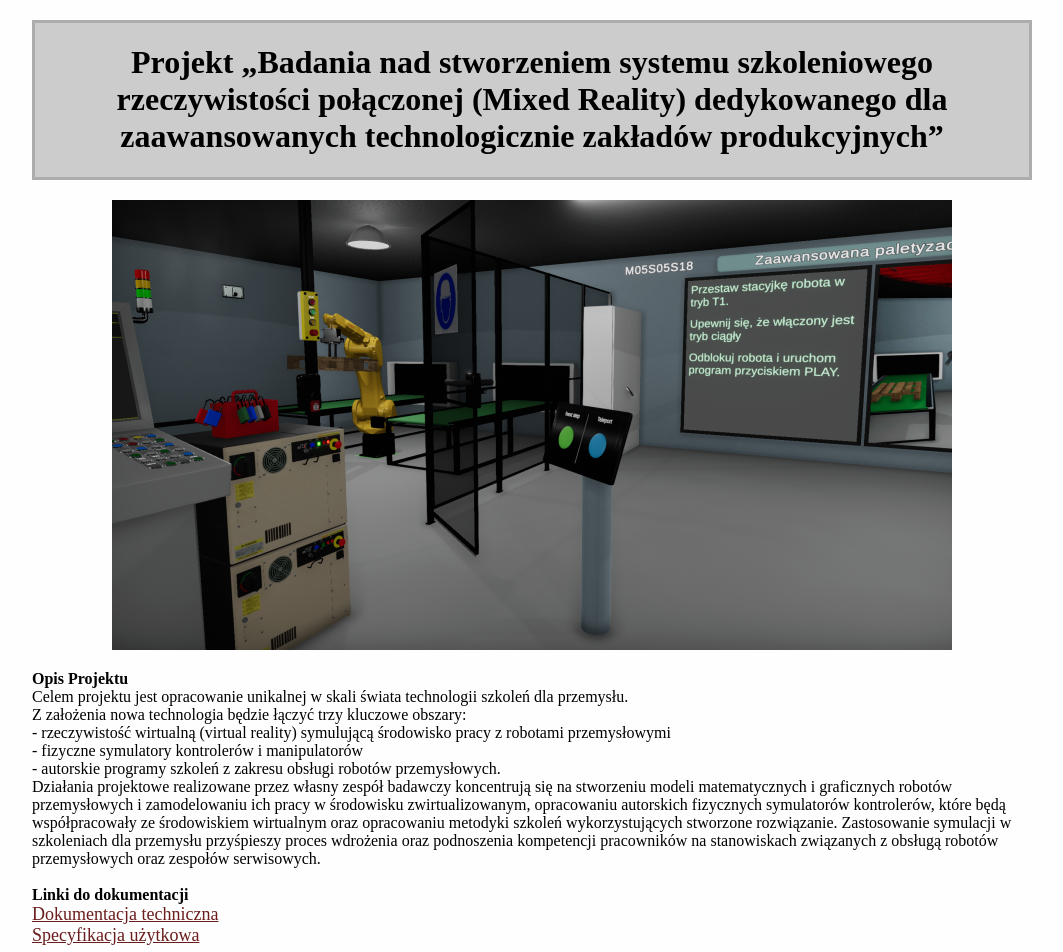
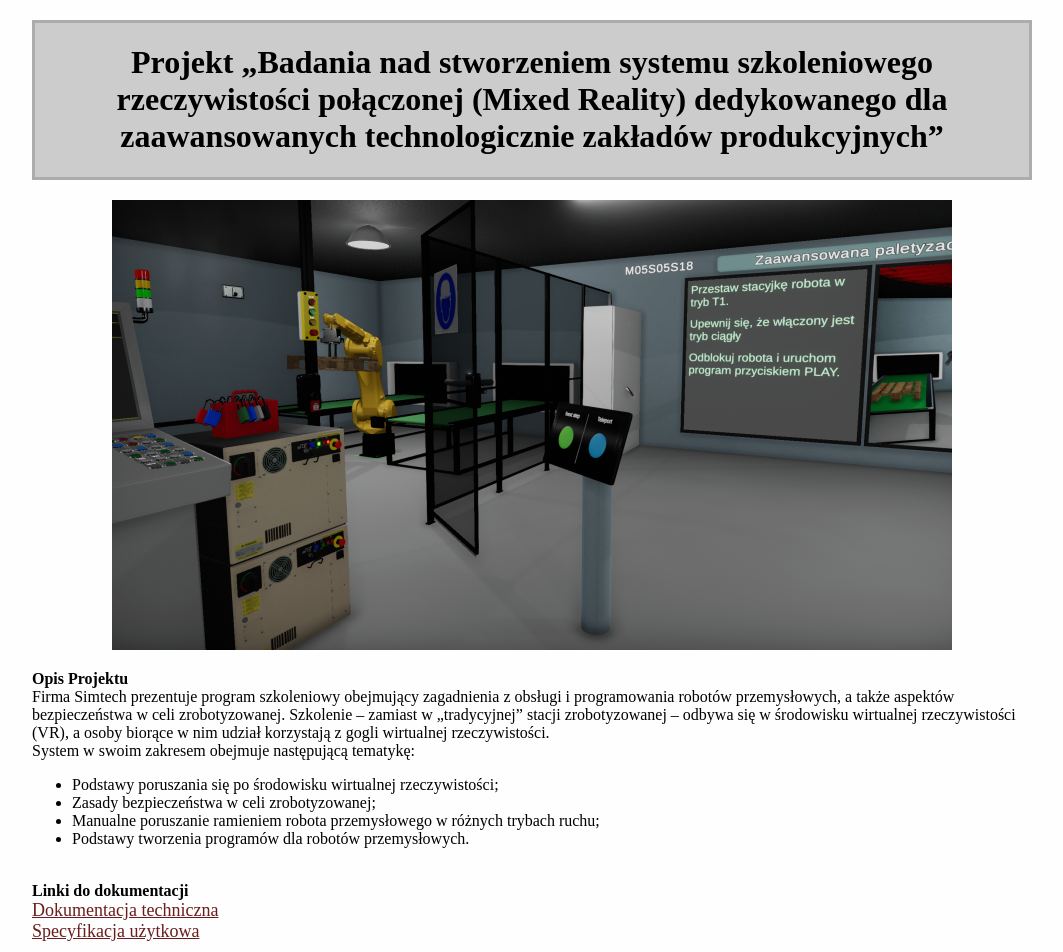
Before and after one commit to Simtech-AP/VR, a plain HTML site: page docs/index.html in a window 1280 px wide. Shown: the top 952 px of the page, without its empty margins (108-1171 px from the left). Drawn offline with Linux system fonts and the light colour scheme.

Commit message:
Update index.html

```diff
--- a/docs/index.html
+++ b/docs/index.html
@@ -17,12 +17,19 @@
 
 	<div>
 		<b>Opis Projektu</b><br />
-		Celem projektu jest opracowanie unikalnej w skali świata technologii szkoleń dla przemysłu. <br />
-		Z założenia nowa technologia będzie łączyć trzy kluczowe obszary:<br />
-		- rzeczywistość wirtualną (virtual reality) symulującą środowisko pracy z robotami przemysłowymi<br />
-		- fizyczne symulatory kontrolerów i manipulatorów<br />
-		- autorskie programy szkoleń z zakresu obsługi robotów przemysłowych.<br />
-		Działania projektowe realizowane przez własny zespół badawczy koncentrują się na stworzeniu modeli matematycznych i graficznych robotów przemysłowych i zamodelowaniu ich pracy w środowisku zwirtualizowanym, opracowaniu autorskich fizycznych symulatorów kontrolerów, które będą współpracowały ze środowiskiem wirtualnym oraz opracowaniu metodyki szkoleń wykorzystujących stworzone rozwiązanie. Zastosowanie symulacji w szkoleniach dla przemysłu przyśpieszy proces wdrożenia oraz podnoszenia kompetencji pracowników na stanowiskach związanych z obsługą robotów przemysłowych oraz zespołów serwisowych.
+Firma Simtech prezentuje program szkoleniowy obejmujący zagadnienia z obsługi
+i programowania robotów przemysłowych, a także aspektów bezpieczeństwa w celi zrobotyzowanej.  Szkolenie – zamiast w „tradycyjnej” stacji zrobotyzowanej – odbywa się
+w środowisku wirtualnej rzeczywistości (VR), a osoby biorące w nim udział korzystają z gogli wirtualnej rzeczywistości.
+	<br />
+System w swoim zakresem obejmuje następującą tematykę:
+<ul>
+<li>	Podstawy poruszania się po środowisku wirtualnej rzeczywistości;
+<li>	Zasady bezpieczeństwa w celi zrobotyzowanej;
+<li>	Manualne poruszanie ramieniem robota przemysłowego w różnych trybach ruchu;
+<li>	Podstawy tworzenia programów dla robotów przemysłowych.
+</ul>
+
+
 	</div>
 
 	<br />
```
